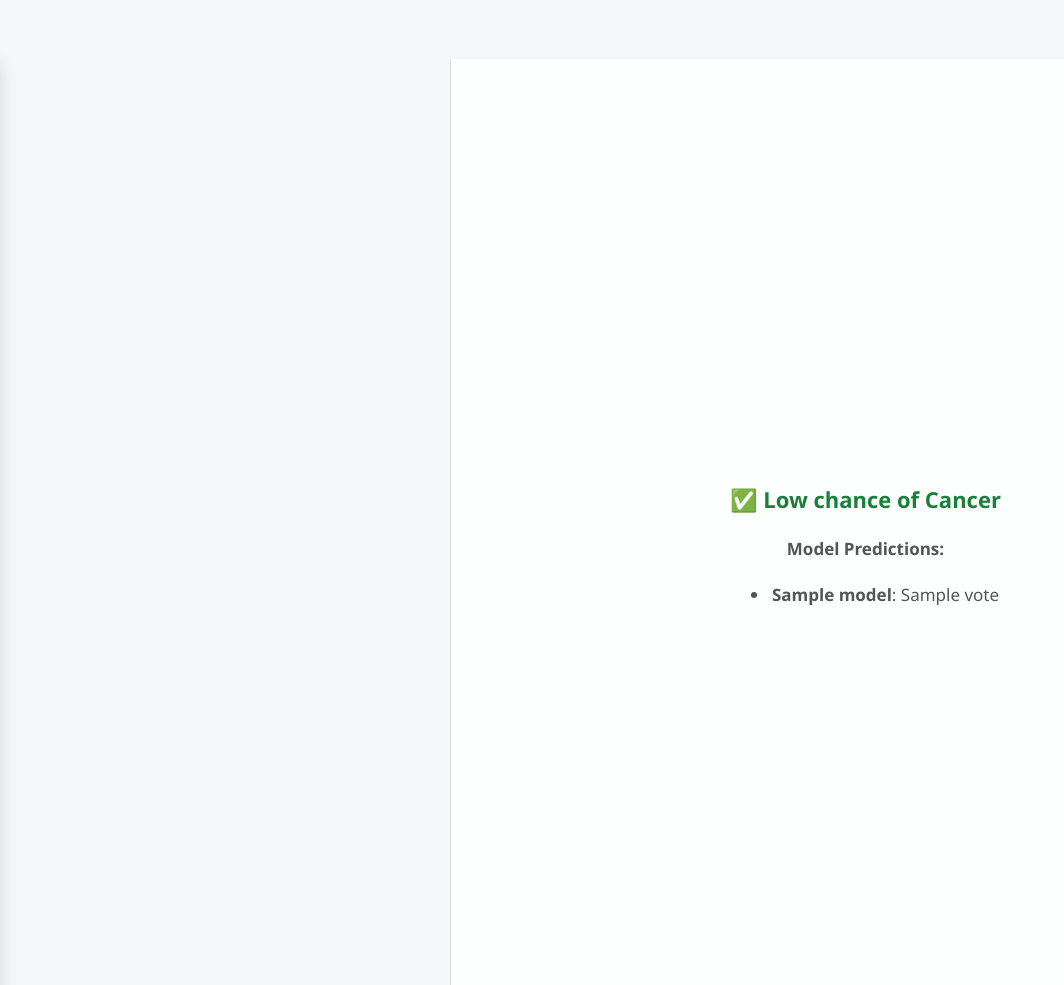
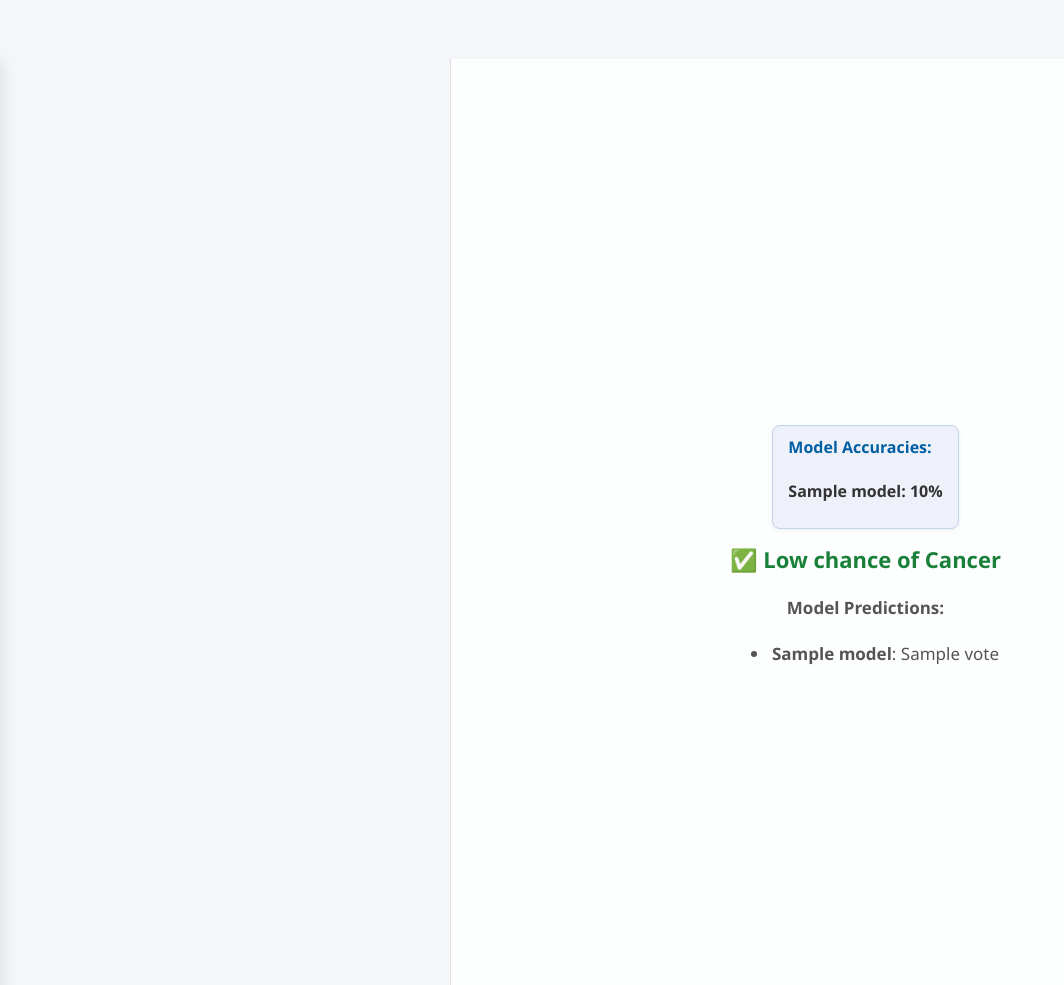
Before and after one commit to Jahirul-Pse/cancer-prediction-fastapi, a FastAPI app: template templates/form.html in a window 1280 px wide. Shown: the part 64-1049 px from the top of the page, without its empty margins (0-1064 px from the left). Run offline with FastAPI, Linux system fonts and the light colour scheme; the template is opened without the code that fills it: most values are stand-ins (such as "Sample title", 1, 10 or a date in 2020); parts of the project's set-up code (start-up, migrations or seed data) failed here and were passed over.

Commit message:
added model accuracies

```diff
--- a/main.py
+++ b/main.py
@@ -5,7 +5,7 @@ import pandas as pd
 from fastapi import FastAPI, Request, Form
 from fastapi.templating import Jinja2Templates
 from fastapi.responses import HTMLResponse
-from model import predict_majority, train_models
+from model import predict_majority, train_models, get_model_accuracies
 from fastapi.staticfiles import StaticFiles
 
 # Load dataset
@@ -75,12 +75,16 @@ async def post_form(
     }
 
     prediction, raw_votes = predict_majority(user_input)
+    model_accuracies = get_model_accuracies()
+
     votes_list = list(raw_votes.items())
+    accuracies = list(model_accuracies.items())
 
     return templates.TemplateResponse("form.html", {
         "request": request,
         "columns": columns,
         "prediction": prediction,
         "votes": votes_list,
+        "accuracies": accuracies,
         "slider_ranges": slider_ranges
     })
--- a/model.py
+++ b/model.py
@@ -1,5 +1,6 @@
 import pandas as pd
 from sklearn.model_selection import train_test_split
+from sklearn.metrics import accuracy_score
 from sklearn.preprocessing import StandardScaler
 from sklearn.linear_model import LogisticRegression
 from sklearn.ensemble import RandomForestClassifier
@@ -7,6 +8,9 @@ from sklearn.svm import SVC
 from sklearn.naive_bayes import GaussianNB
 from sklearn.neighbors import KNeighborsClassifier
 from sklearn.ensemble import GradientBoostingClassifier
+
+# Add this global dictionary
+accuracies = {}
 
 # Global variables
 logreg = None
@@ -18,19 +22,17 @@ nb = None
 scaler = None
 
 def train_models():
-    global logreg, rf, svm, knn, gb, nb, scaler
+    global logreg, rf, svm, knn, gb, nb, scaler, accuracies
 
-    # Load dataset
     df = pd.read_csv("./dataset/The_Cancer_data_1500_V2.csv")
     X = df.drop(['Diagnosis'], axis=1)
     y = df['Diagnosis']
 
-    # Train/test split
-    X_train, _, y_train, _ = train_test_split(X, y, test_size=0.2, random_state=42)
+    X_train, X_test, y_train, y_test = train_test_split(X, y, test_size=0.2, random_state=42)
 
-    # Scale features
     scaler = StandardScaler()
     X_train_scaled = scaler.fit_transform(X_train)
+    X_test_scaled = scaler.transform(X_test)
 
     # Train models
     logreg = LogisticRegression().fit(X_train_scaled, y_train)
@@ -39,6 +41,19 @@ def train_models():
     knn = KNeighborsClassifier().fit(X_train_scaled, y_train)
     gb = GradientBoostingClassifier(random_state=42).fit(X_train_scaled, y_train)
     nb = GaussianNB().fit(X_train_scaled, y_train)
+
+    # Compute accuracies
+    accuracies = {
+        "Logistic Regression": accuracy_score(y_test, logreg.predict(X_test_scaled)),
+        "Random Forest": accuracy_score(y_test, rf.predict(X_test_scaled)),
+        "SVM": accuracy_score(y_test, svm.predict(X_test_scaled)),
+        "KNN": accuracy_score(y_test, knn.predict(X_test_scaled)),
+        "Gradient Boosting": accuracy_score(y_test, gb.predict(X_test_scaled)),
+        "Naive Bayes": accuracy_score(y_test, nb.predict(X_test_scaled))
+    }
+
+def get_model_accuracies():
+    return accuracies
 
 def predict_majority(input_data: dict):
     global logreg, rf, svm, knn, gb, nb, scaler
--- a/static/styles.css
+++ b/static/styles.css
@@ -167,6 +167,29 @@ main.result-panel.cancer {
     color: #d93025;
 }
 
+.accuracy-box {
+    background-color: #eef1f9;
+    border: 1px solid #c3d2eb;
+    border-radius: 8px;
+    padding: 10px 15px;
+    margin-bottom: 15px;
+    font-size: 16px;
+    color: #333;
+    text-align: left;
+    box-shadow: 0 2px 5px rgba(0,0,0,0.05);
+}
+.accuracy-box h4 {
+    margin-top: 0;
+    color: #005fa3;
+}
+.accuracy-box ul {
+    list-style-type: none;
+    padding-left: 0;
+}
+.accuracy-box li {
+    margin-bottom: 6px;
+}
+
 /* Model Votes */
 .votes {
     margin-top: 15px;
--- a/templates/form.html
+++ b/templates/form.html
@@ -87,6 +87,17 @@
         </nav>
 
         <main id="resultPanel" class="result-panel {% if prediction is not none %}visible{% endif %} {% if prediction %}cancer{% else %}no-cancer{% endif %}">
+            {% if accuracies %}
+                <div class="accuracy-box">
+                    <h4>Model Accuracies:</h4>
+                    <ul>
+                        {% for model, acc in accuracies %}
+                            <li><strong>{{ model }}</strong>: {{ (acc * 100) | round(2) }}%</li>
+                        {% endfor %}
+                    </ul>
+                </div>
+            {% endif %}
+
             {% if prediction is not none %}
                 <div>
                     {{ '🧬 High chance of Cancer' if prediction else '✅ Low chance of Cancer' }}
```
